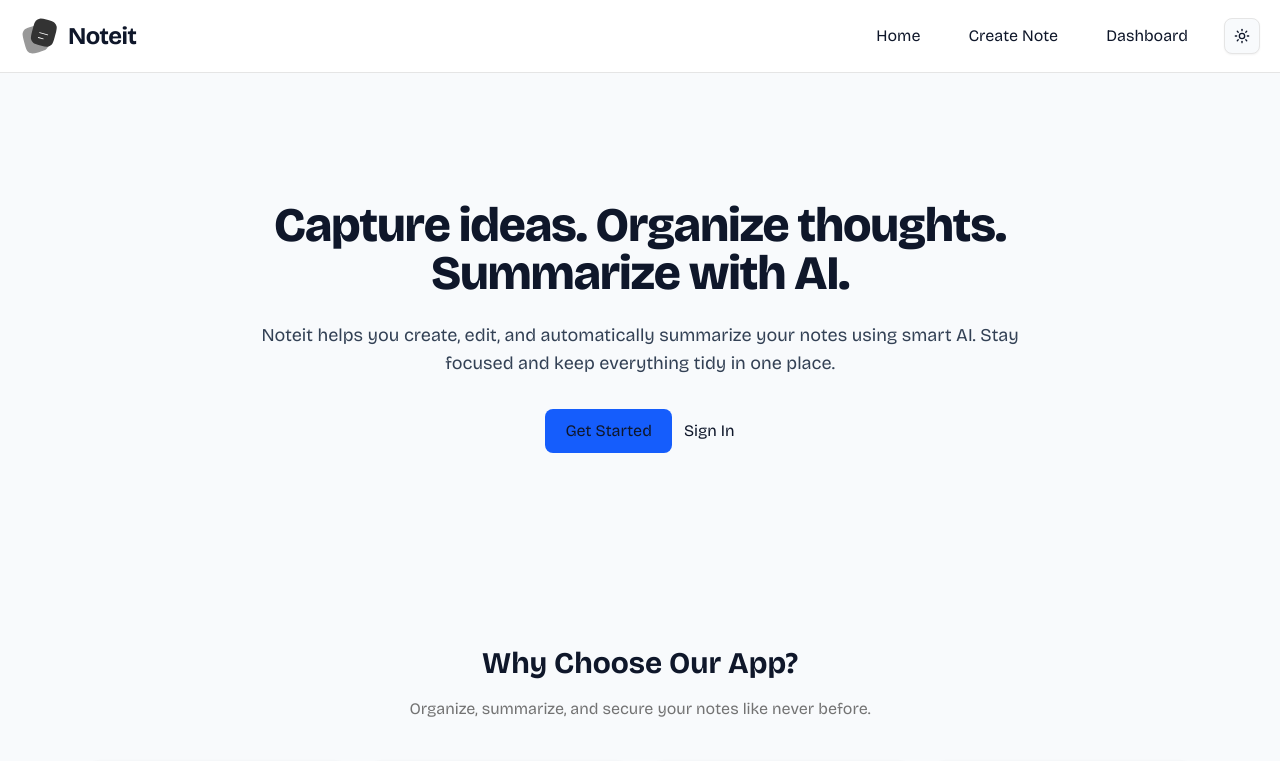
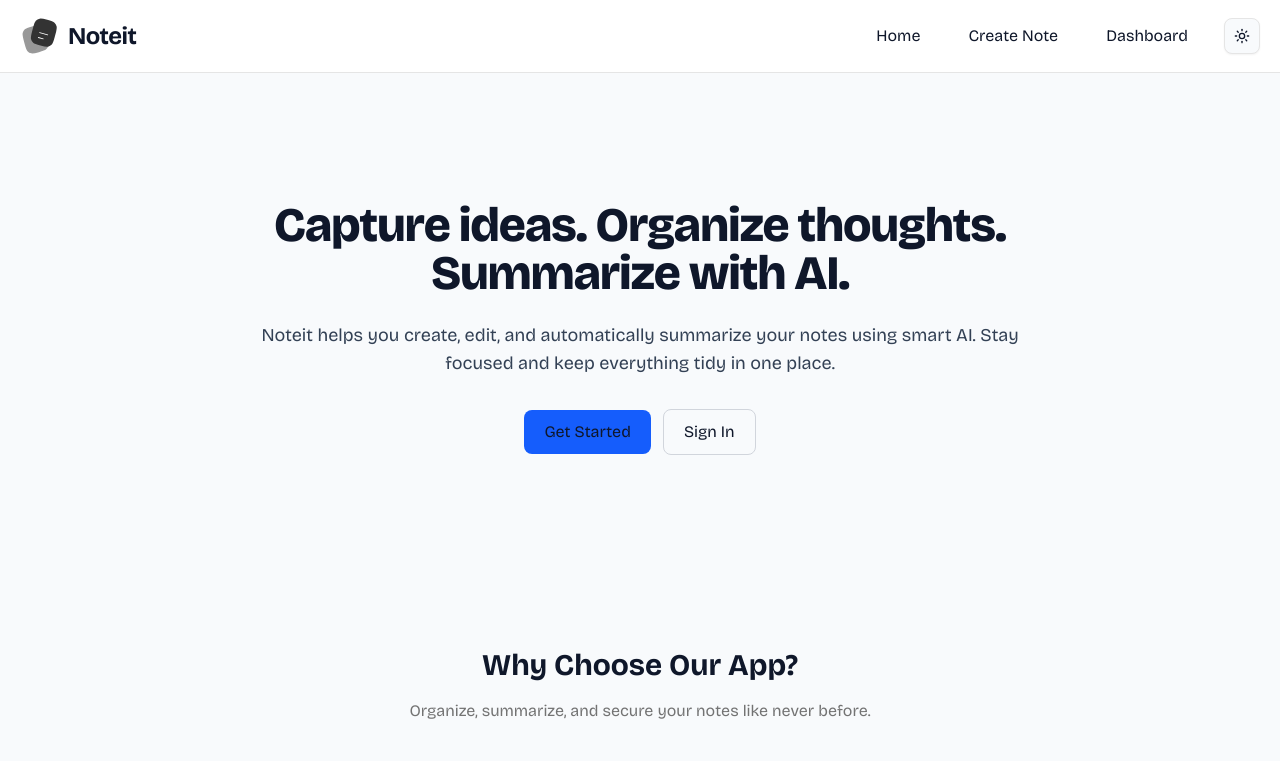
Before and after one commit to alim-99/noteit, a Next.js app: page / in a window 1280 px wide. Shown: the top 761 px of the page. Built offline with nearby package versions, Linux system fonts and the light colour scheme; no server answers.

Commit message:
sign in fixed

```diff
--- a/app/page.tsx
+++ b/app/page.tsx
@@ -23,7 +23,10 @@
             Get Started
           </Link>
           <SignedOut>
-            <Link href="/sign-in">
+            <Link
+              href="/sign-in"
+              className="px-5 py-2.5 rounded-md border border-gray-300 dark:border-gray-600 hover:bg-gray-100 dark:hover:bg-gray-800 transition-colors"
+            >
               Sign In
             </Link>
           </SignedOut>
```
